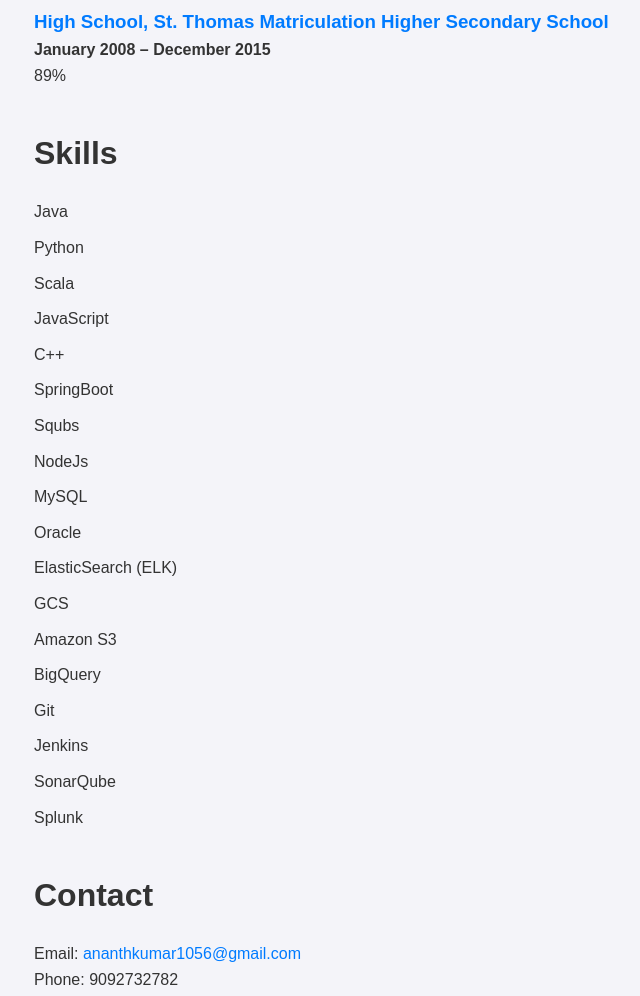
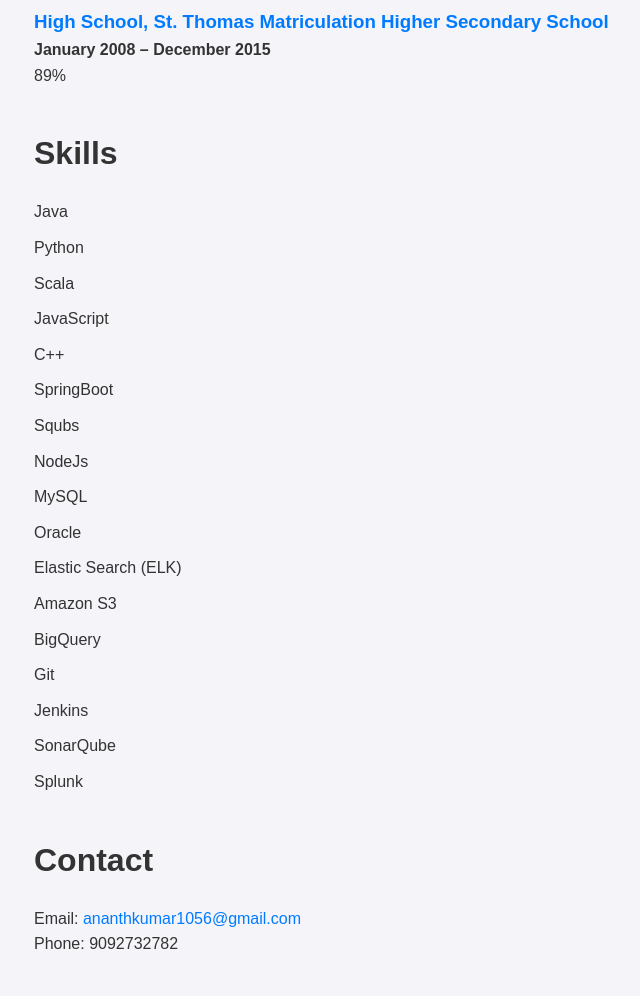
Before and after one commit to ananthkm/ananthkm.github.io, a plain HTML site: page index.html in a window 1280 px wide. Shown: the part 1560-2556 px from the top of the page, without its empty margins (94-734 px from the left). Drawn offline with Linux system fonts and the light colour scheme.

Commit message:
Update index.html

```diff
--- a/index.html
+++ b/index.html
@@ -89,22 +89,26 @@
         </div>
     </section>
 
-    <section id="skills">
-        <div class="container">
-            <h2>Skills</h2>
-            <ul>
+<section id="skills">
+    <div class="container">
+        <h2>Skills</h2>
+
+        <div class="skills-container">
+            <ul class="skills-list">
                 <li>Java</li>
                 <li>Python</li>
                 <li>Scala</li>
                 <li>JavaScript</li>
                 <li>C++</li>
                 <li>SpringBoot</li>
+            </ul>
+
+            <ul class="skills-list">
                 <li>Squbs</li>
                 <li>NodeJs</li>
                 <li>MySQL</li>
                 <li>Oracle</li>
-                <li>ElasticSearch (ELK)</li>
-                <li>GCS</li>
+                <li>Elastic Search (ELK)</li>
                 <li>Amazon S3</li>
                 <li>BigQuery</li>
                 <li>Git</li>
@@ -113,7 +117,8 @@
                 <li>Splunk</li>
             </ul>
         </div>
-    </section>
+    </div>
+</section>
 
     <section id="contact">
         <div class="container">
```
